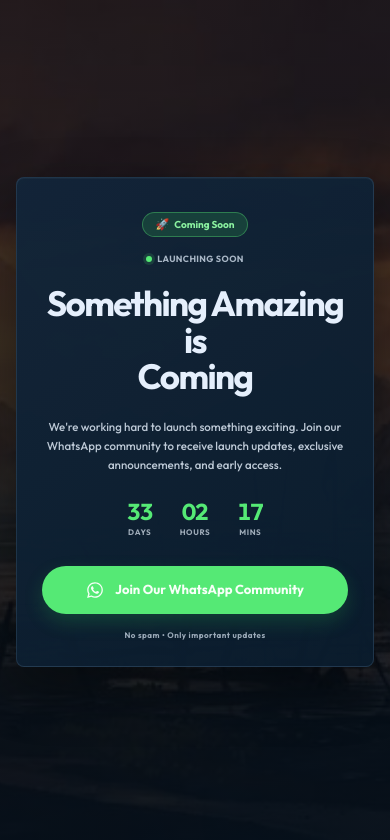
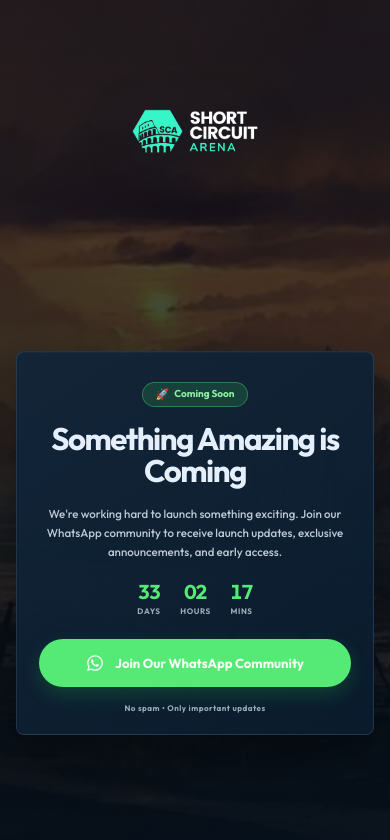
Before and after one commit to Vhal-ente/SCA, a React (Vite) app: page / in a window 390 px wide. Shown: the top 840 px of the page. Built offline with nearby package versions, Linux system fonts and the light colour scheme; no server answers.

Commit message:
no commit

```diff
--- a/src/pages/ComingSoonPage/coming-soon.css
+++ b/src/pages/ComingSoonPage/coming-soon.css
@@ -28,6 +28,28 @@
   box-shadow: 0 20px 54px rgba(0, 0, 0, 0.38), inset 0 1px 0 rgba(255, 255, 255, 0.03);
   color: #f3f8ff;
   text-align: center;
+}
+
+.coming-soon__brand-wrap {
+  display: flex;
+  justify-content: center;
+  align-items: center;
+  width: 100%;
+  margin-bottom: 18px;
+}
+
+.coming-soon__brand-wrap a {
+  display: inline-flex;
+  align-items: center;
+  justify-content: center;
+}
+
+.coming-soon__logo {
+  display: block;
+  width: min(100%, 170px);
+  height: auto;
+  margin: 0 auto;
+  filter: drop-shadow(0 10px 22px rgba(15, 32, 48, 0.5));
 }
 
 .coming-soon__top-badge,
@@ -165,14 +187,58 @@
   letter-spacing: 0.06em;
 }
 
+@media (max-width: 768px) {
+  .coming-soon {
+    padding: 20px 18px;
+    background-attachment: scroll;
+  }
+
+  .coming-soon__brand-wrap {
+    margin-bottom: 14px;
+  }
+
+  .coming-soon__logo {
+    width: min(100%, 150px);
+  }
+
+  .coming-soon__card {
+    width: min(100%, 420px);
+    padding: 30px 28px 24px;
+  }
+
+  .coming-soon h1 {
+    max-width: 300px;
+    font-size: clamp(29px, 6vw, 36px);
+  }
+
+  .coming-soon__description {
+    max-width: 320px;
+    margin: 18px auto 22px;
+  }
+
+  .coming-soon__countdown {
+    gap: clamp(14px, 4vw, 32px);
+    margin: 0 0 24px;
+  }
+}
+
 @media (max-width: 540px) {
   .coming-soon {
     padding: 16px;
     background-attachment: scroll;
   }
 
+  .coming-soon__brand-wrap {
+    margin-bottom: 10px;
+  }
+
+  .coming-soon__logo {
+    width: min(100%, 130px);
+  }
+
   .coming-soon__card {
-    padding: 32px 25px 25px;
+    width: min(100%, 360px);
+    padding: 28px 22px 20px;
   }
 
   .coming-soon__launch-status {
@@ -180,10 +246,22 @@
   }
 
   .coming-soon h1 {
-    font-size: clamp(29px, 9vw, 36px);
+    max-width: 290px;
+    font-size: clamp(28px, 8vw, 34px);
   }
 
   .coming-soon__description {
+    max-width: 300px;
+    margin: 18px auto 20px;
     font-size: 11.5px;
   }
+
+  .coming-soon__countdown {
+    gap: clamp(12px, 5vw, 26px);
+    margin: 0 0 24px;
+  }
+
+  .coming-soon__time-unit strong {
+    font-size: 20px;
+  }
 }
--- a/src/pages/ComingSoonPage/index.jsx
+++ b/src/pages/ComingSoonPage/index.jsx
@@ -1,10 +1,11 @@
 import { useEffect, useState } from "react";
+import { Link } from "react-router-dom";
 import { FaWhatsapp } from "react-icons/fa";
 import "./coming-soon.css";
 
 // Update these values when the launch details are confirmed.
 const LAUNCH_DATE = "2026-09-30T18:00:00+01:00";
-const WHATSAPP_COMMUNITY_URL = "https://chat.whatsapp.com/REPLACE_WITH_COMMUNITY_INVITE";
+const WHATSAPP_COMMUNITY_URL = "https://chat.whatsapp.com/IEXZogVTk49GOUX2JNWMdS?s=qt&p=a&ilr=0&amv=2";
 const BACKGROUND_IMAGE_PATH = "/assets/coming-soon-background.png";
 
 function getTimeRemaining(targetDate) {
@@ -55,16 +56,26 @@
       style={{ "--coming-soon-background": `url("${BACKGROUND_IMAGE_PATH}")` }}
     >
       <div className="coming-soon__overlay" />
+      <div className="coming-soon__brand-wrap">
+        <Link to="/landingpage" aria-label="Go to the SCA landing page">
+          <img
+            className="coming-soon__logo"
+            src="/assets/sca_logo.png"
+            alt="SCA logo"
+          />
+        </Link>
+      </div>
+
       <section className="coming-soon__card" aria-labelledby="coming-soon-title">
-        <div className="coming-soon__top-badge">
+        <div className="coming-soon__top-badge mb-4">
           <span aria-hidden="true">🚀</span>
           <span>Coming Soon</span>
         </div>
-
+{/*
         <p className="coming-soon__launch-status">
           <span className="coming-soon__status-dot" aria-hidden="true" />
           Launching soon
-        </p>
+        </p> */}
 
         <h1 id="coming-soon-title">
           Something Amazing is <span>Coming</span>
```
